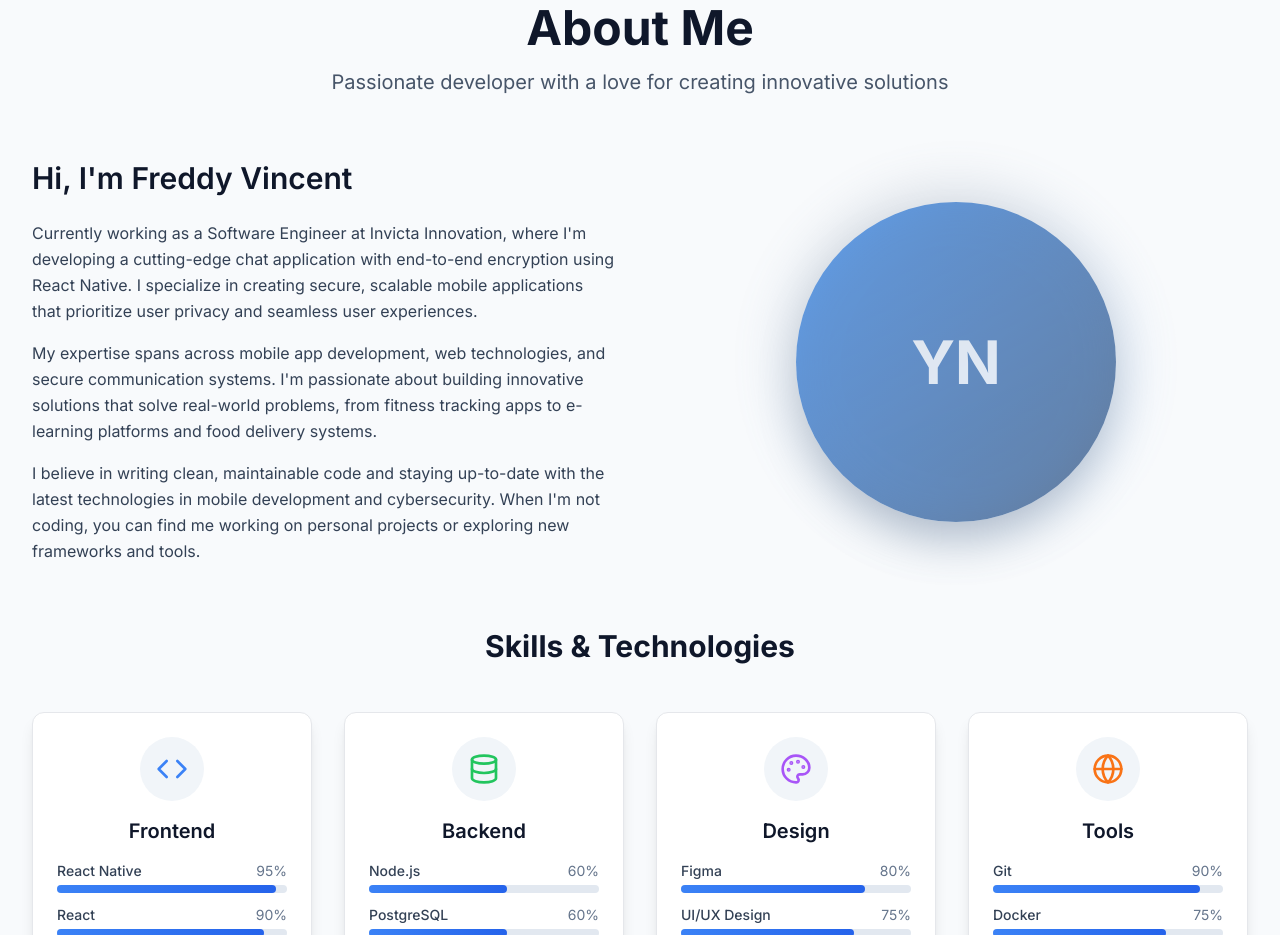
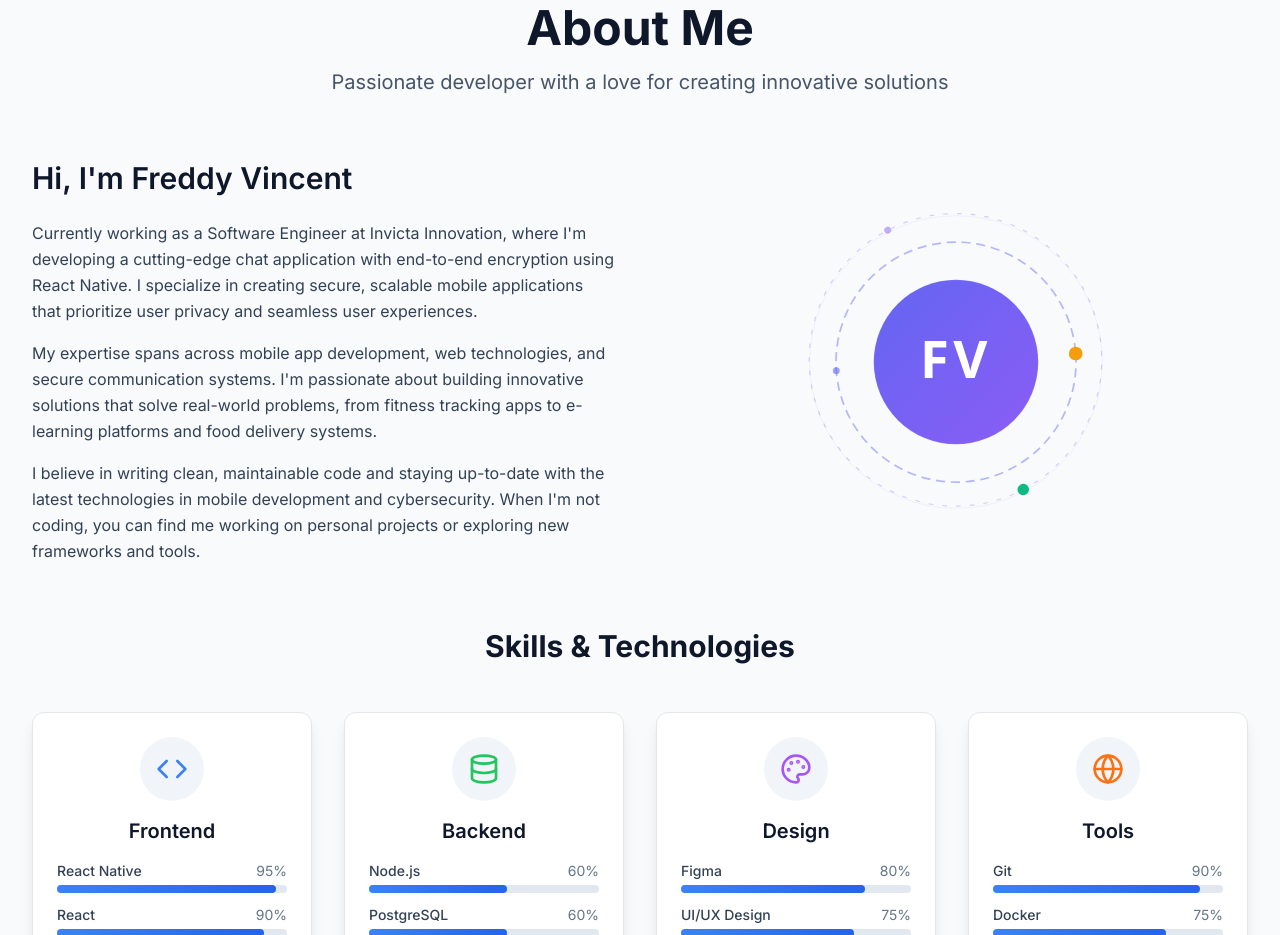
Before and after one commit to Freddy252000/portfolio, a React (Vite) app: page / in a window 1280 px wide. Shown: the part 940-1875 px from the top of the page. Built offline with nearby package versions, Linux system fonts and the light colour scheme.

Commit message:
changes on 18/03/2026

```diff
--- a/src/components/About.tsx
+++ b/src/components/About.tsx
@@ -120,6 +120,7 @@ const About: React.FC = () => {
           </motion.div>
 
           {/* Profile Image Placeholder */}
+          {/* Profile Image */}
           <motion.div
             className="flex justify-center"
             initial={{ opacity: 0, x: 50 }}
@@ -127,19 +128,95 @@ const About: React.FC = () => {
             transition={{ duration: 0.8 }}
             viewport={{ once: true }}
           >
-            <div className="relative">
-              <motion.div
-                className="w-80 h-80 bg-gradient-to-br from-primary-400 to-secondary-500 rounded-full flex items-center justify-center text-white text-6xl font-bold shadow-2xl"
-                whileHover={{ scale: 1.05 }}
-                transition={{ duration: 0.3 }}
+            <div className="relative w-80 h-80">
+              <svg
+                width="100%"
+                height="100%"
+                viewBox="0 0 280 280"
+                style={{ overflow: "visible" }}
               >
-                YN
-              </motion.div>
-              <motion.div
-                className="absolute -inset-4 bg-gradient-to-r from-primary-400 to-secondary-500 rounded-full opacity-20 blur-xl"
-                animate={{ rotate: 360 }}
-                transition={{ duration: 10, repeat: Infinity, ease: "linear" }}
-              />
+                <defs>
+                  <linearGradient id="cg" x1="0" y1="0" x2="1" y2="1">
+                    <stop offset="0%" stopColor="#6366f1" />
+                    <stop offset="100%" stopColor="#8b5cf6" />
+                  </linearGradient>
+                </defs>
+
+                {/* Static faint outer ring */}
+                <circle
+                  cx="140" cy="140" r="128"
+                  fill="none"
+                  stroke="#6366f1"
+                  strokeWidth="0.5"
+                  opacity="0.12"
+                />
+
+                {/* Spinning ring 1 — clockwise, amber dot */}
+                <motion.g
+                  animate={{ rotate: 360 }}
+                  transition={{ duration: 7, repeat: Infinity, ease: "linear" }}
+                  style={{ transformOrigin: "140px 140px" }}
+                >
+                  <circle
+                    cx="140" cy="140" r="105"
+                    fill="none"
+                    stroke="#6366f1"
+                    strokeWidth="1.5"
+                    strokeDasharray="8 5"
+                    opacity="0.45"
+                  />
+                  {/* Amber dot at the right edge of ring (cx = 140+105) */}
+                  <circle cx="245" cy="140" r="6" fill="#f59e0b" />
+                  {/* Small purple dot on opposite side */}
+                  <circle cx="35" cy="140" r="3" fill="#6366f1" opacity="0.6" />
+                </motion.g>
+
+                {/* Spinning ring 2 — counter-clockwise, green dot */}
+                <motion.g
+                  animate={{ rotate: -360 }}
+                  transition={{ duration: 12, repeat: Infinity, ease: "linear" }}
+                  style={{ transformOrigin: "140px 140px" }}
+                >
+                  <circle
+                    cx="140" cy="140" r="128"
+                    fill="none"
+                    stroke="#8b5cf6"
+                    strokeWidth="1"
+                    strokeDasharray="4 8"
+                    opacity="0.3"
+                  />
+                  {/* Green dot at top of ring (cy = 140-128) */}
+                  <circle cx="140" cy="12" r="5" fill="#10b981" />
+                  {/* Small purple dot at bottom */}
+                  <circle cx="140" cy="268" r="3" fill="#8b5cf6" opacity="0.5" />
+                </motion.g>
+
+                {/* Core circle */}
+                <circle cx="140" cy="140" r="72" fill="url(#cg)" />
+                <circle
+                  cx="140" cy="140" r="72"
+                  fill="none"
+                  stroke="white"
+                  strokeWidth="0.5"
+                  opacity="0.25"
+                />
+
+                {/* Floating FV */}
+                <motion.text
+                  x="140"
+                  textAnchor="middle"
+                  dominantBaseline="central"
+                  fontFamily="system-ui, sans-serif"
+                  fontSize="46"
+                  fontWeight="800"
+                  fill="white"
+                  letterSpacing="4"
+                  animate={{ y: [140, 134, 140] }}
+                  transition={{ duration: 3, repeat: Infinity, ease: "easeInOut" }}
+                >
+                  FV
+                </motion.text>
+              </svg>
             </div>
           </motion.div>
         </div>
--- a/src/components/Projects.tsx
+++ b/src/components/Projects.tsx
@@ -114,7 +114,7 @@ const Projects: React.FC = () => {
       ],
       imageUrl:
         "https://images.unsplash.com/photo-1467232004584-a241de8bcf5d?w=600&h=400&fit=crop",
-      demoUrl: "https://freddyvincent.dev",
+      demoUrl: "https://portfolio-freddy-vincent.vercel.app",
       githubUrl: "https://github.com/Freddy252000/portfolio",
       featured: true,
       category: "web",
```
